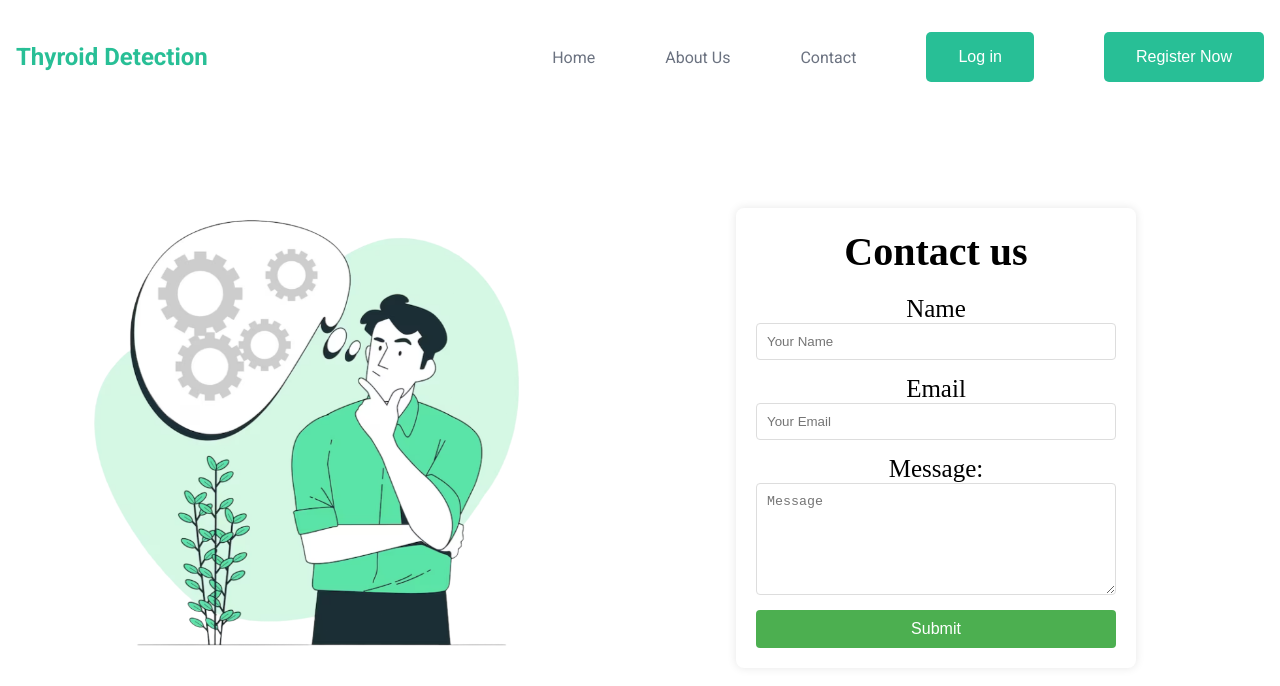
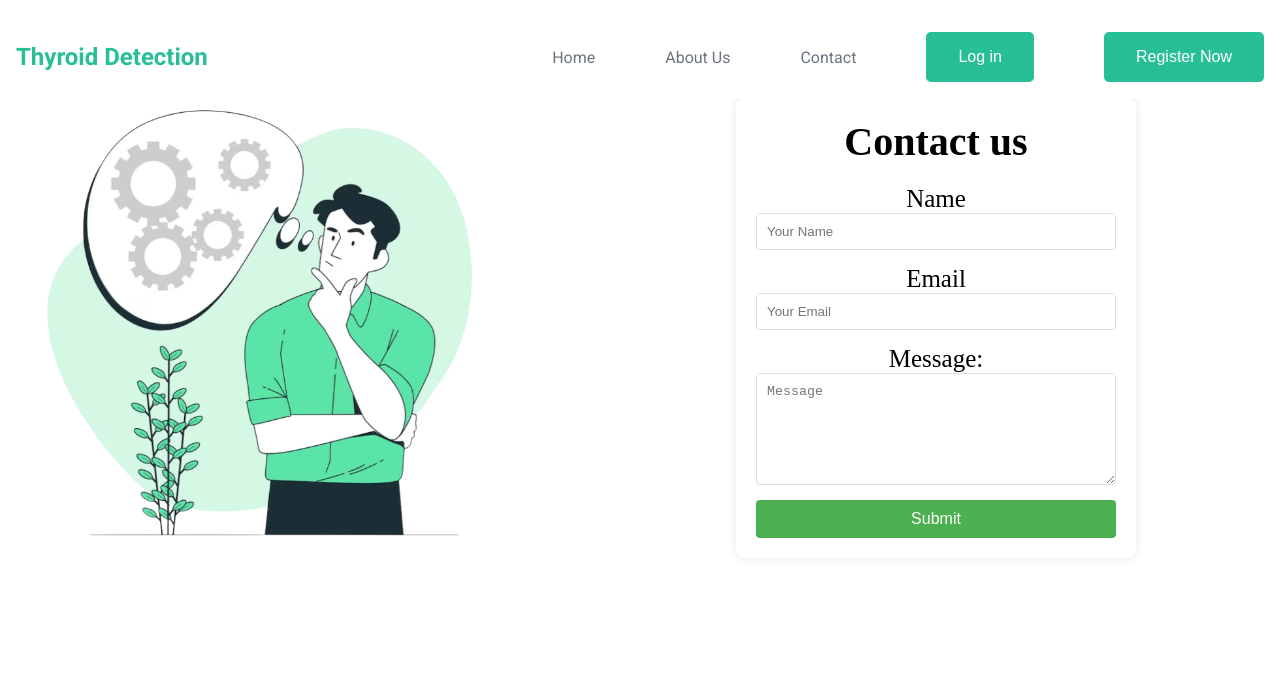
Before and after one commit to Durga-prasad-1/G63ps, a React (Create React App) app in the folder Frontend/: page /about in a window 1280 px wide. Shown: the top 686 px of the page. Built offline with nearby package versions, Linux system fonts and the light colour scheme.

Commit message:
Update contact.jsx

```diff
--- a/Frontend/src/components/contact/contact.jsx
+++ b/Frontend/src/components/contact/contact.jsx
@@ -37,7 +37,7 @@ function Contact(){
     }
 
     return(
-        <div className="box">
+        <div className="box1">
             <div className="contactGrid">
 
             <img src={imag} alt="think" />
```
